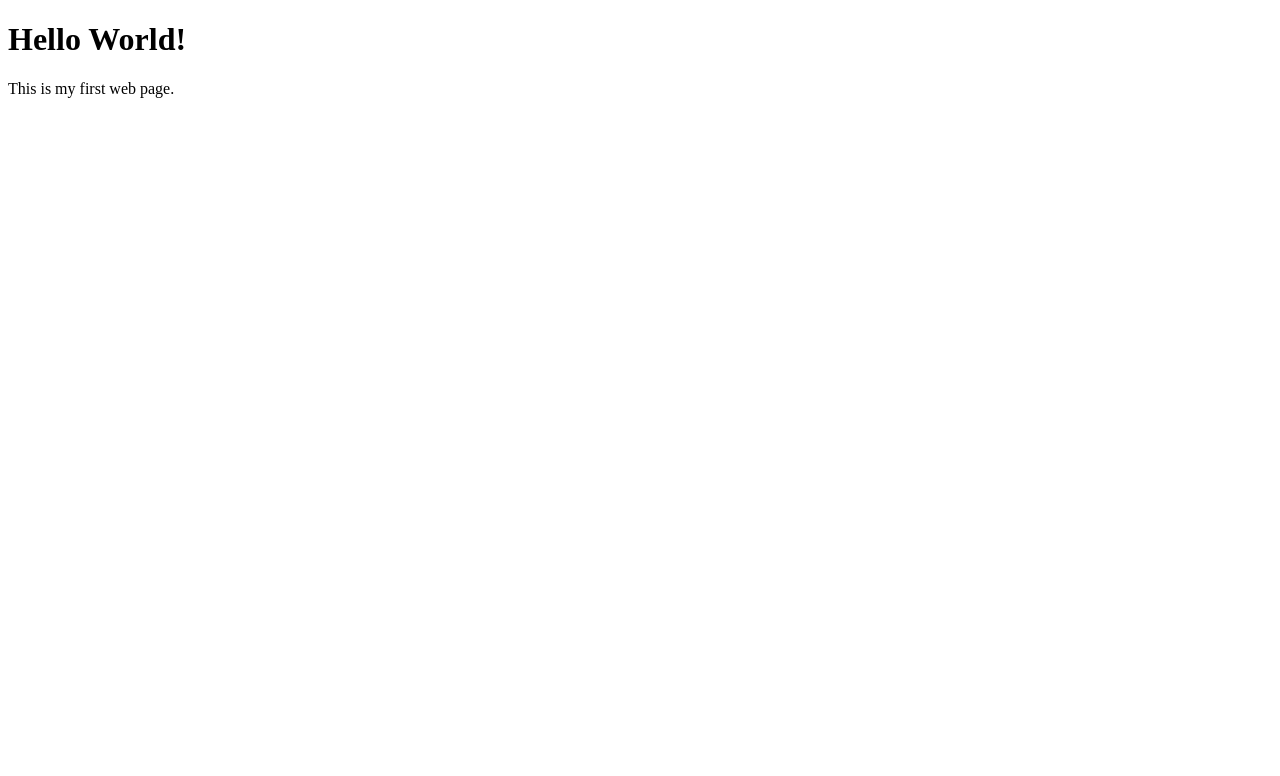
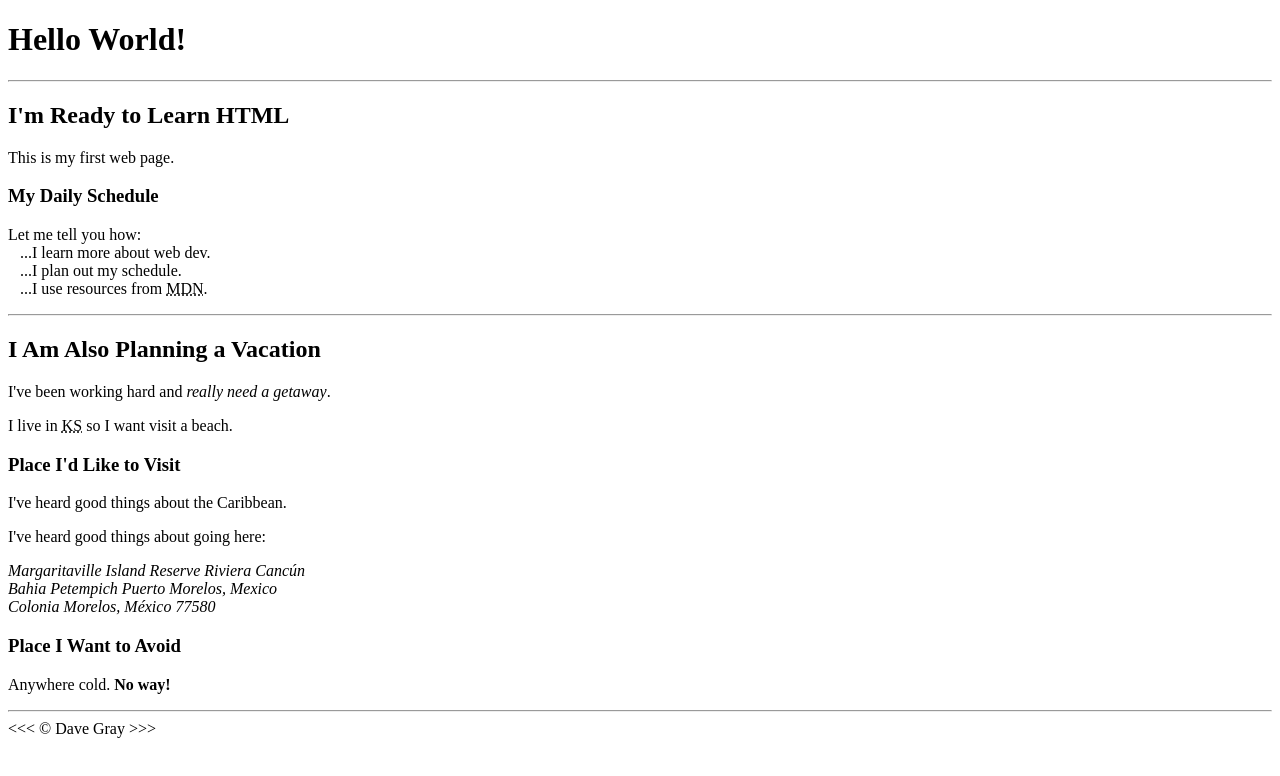
Before and after one commit to aliyusup2981/FullStackDev, a plain HTML site: page HTML/HTML-Lessons.html in a window 1280 px wide. Drawn offline with Linux system fonts and the light colour scheme.

Commit message:
Learn how to use character entities for example [&nbsp; - &lt; - &copy;]Tag Elements [<hr>] to create lines, and [<br>] to create spaces, and [<abbr>] to provide explanations for abbreviations, and [<em>] to create italics, and [<strong>] to create bold text, and [<address>] to describe the location of an address.

```diff
--- a/HTML/HTML-Lessons.html
+++ b/HTML/HTML-Lessons.html
@@ -10,6 +10,39 @@
 </head>
 <body>
   <h1>Hello World!</h1>
-    <p>This is my first web page.</p>
+
+  <hr>
+
+  <h2>I'm Ready to Learn HTML</h2>
+  <p>This is my first web page.</p>
+
+  <h3>My Daily Schedule</h3>
+  <p>Let me tell you how:
+      <br>&nbsp;&nbsp;&nbsp;...I learn more about web dev.
+      <br>&nbsp;&nbsp;&nbsp;...I plan out my schedule.
+      <br>&nbsp;&nbsp;&nbsp;...I use resources from <abbr title="Mozilla Developer Network">MDN</abbr>.
+  </p>
+
+  <hr>
+
+  <h2>I Am Also Planning a Vacation</h2>
+  <p>I've been working hard and <em>really need a getaway</em>.</p>
+  <p>I live in <abbr title="Kansas">KS</abbr> so I want visit a beach.</p>
+
+  <h3>Place I'd Like to Visit</h3>
+  <p>I've heard good things about the Caribbean.</p>
+  <p>I've heard good things about going here:</p>
+  <address>
+      Margaritaville Island Reserve Riviera Cancún<br>
+      Bahia Petempich Puerto Morelos, Mexico<br>
+      Colonia Morelos, México 77580
+  </address>
+
+  <!-- TODO: Add more places -->
+  <h3>Place I Want to Avoid</h3>
+  <p>Anywhere cold. <strong>No way!</strong></p>
+
+  <hr>
+  &lt;&lt;&lt; &copy; Dave Gray &gt;&gt;&gt;
 </body>
 </html>
```
